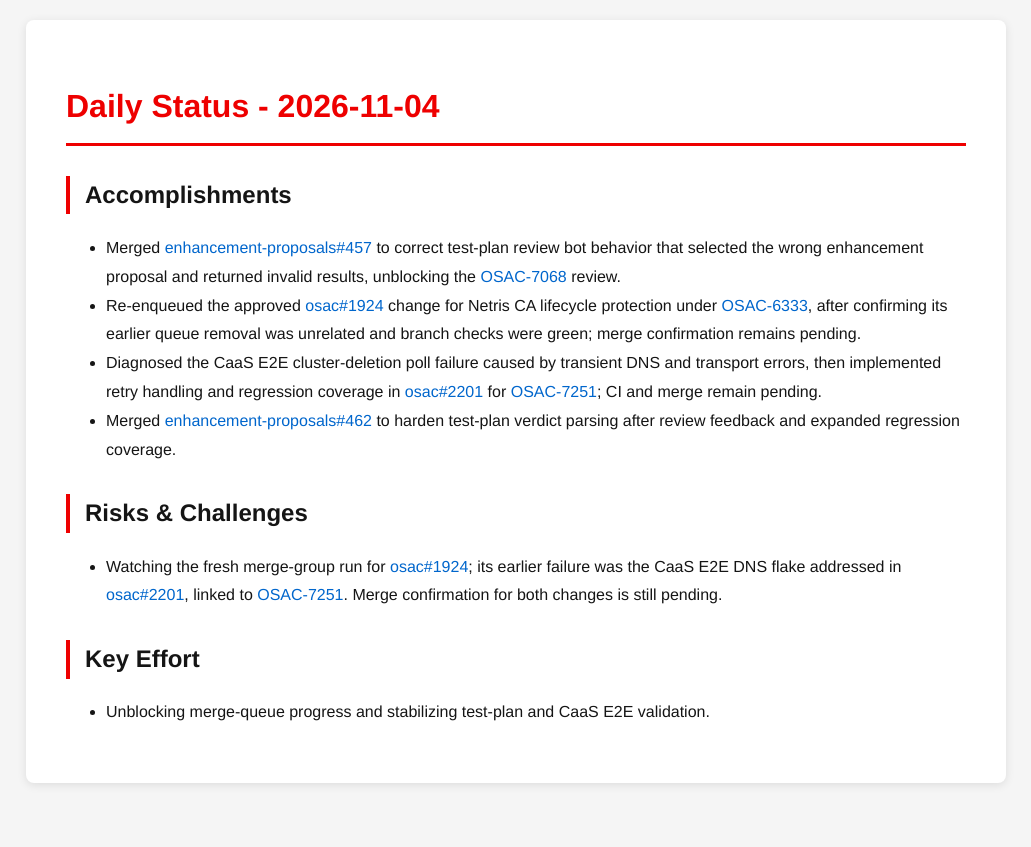
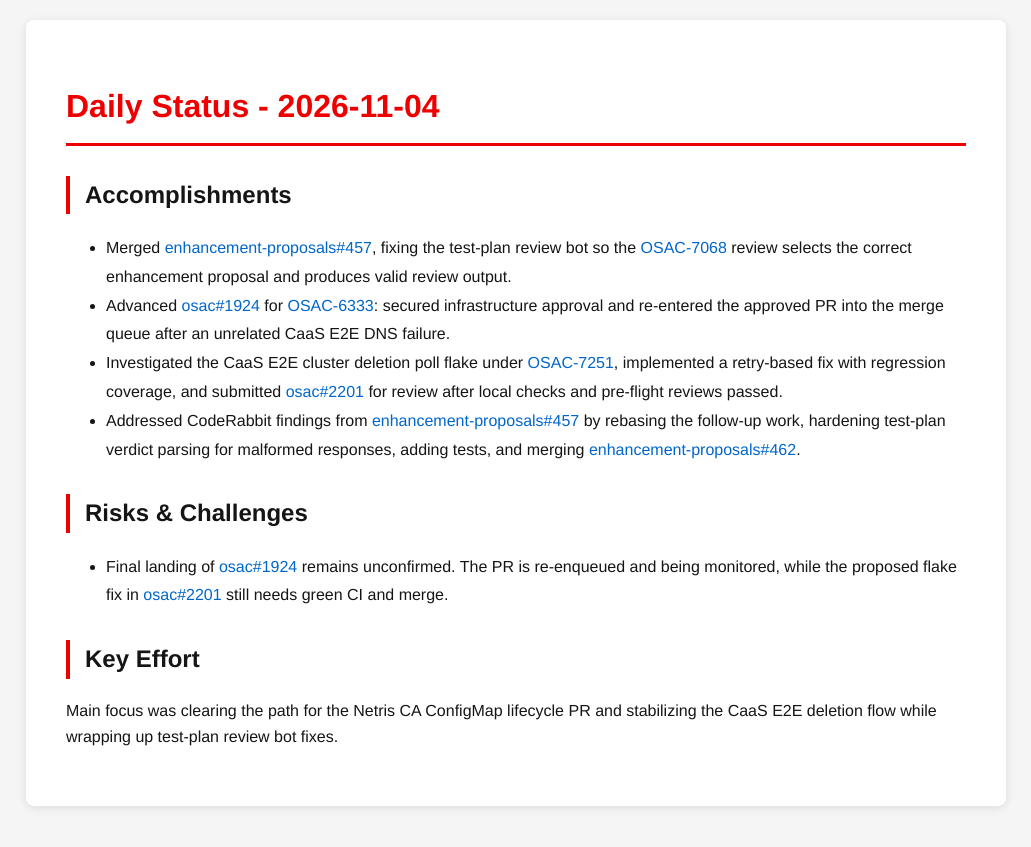
Before and after one commit to tzvatot/daily-status, a Jekyll site: the page built from 2026-11-04.md, in a window 1280 px wide. Shown: the top 847 px of the page, without its empty margins (124-1155 px from the left). Built offline with Jekyll 4.4.1, drawn with Linux system fonts in a browser that asks for light colours.

Commit message:
Daily status update - 2026-11-04

```diff
--- a/2026-11-04.md
+++ b/2026-11-04.md
@@ -7,13 +7,13 @@ date: 2026-11-04
 # Daily Status - 2026-11-04
 
 ## Accomplishments
-- Merged [enhancement-proposals#457](https://github.com/osac-project/enhancement-proposals/pull/457) to correct test-plan review bot behavior that selected the wrong enhancement proposal and returned invalid results, unblocking the [OSAC-7068](https://redhat.atlassian.net/browse/OSAC-7068) review.
-- Re-enqueued the approved [osac#1924](https://github.com/osac-project/osac/pull/1924) change for Netris CA lifecycle protection under [OSAC-6333](https://redhat.atlassian.net/browse/OSAC-6333), after confirming its earlier queue removal was unrelated and branch checks were green; merge confirmation remains pending.
-- Diagnosed the CaaS E2E cluster-deletion poll failure caused by transient DNS and transport errors, then implemented retry handling and regression coverage in [osac#2201](https://github.com/osac-project/osac/pull/2201) for [OSAC-7251](https://redhat.atlassian.net/browse/OSAC-7251); CI and merge remain pending.
-- Merged [enhancement-proposals#462](https://github.com/osac-project/enhancement-proposals/pull/462) to harden test-plan verdict parsing after review feedback and expanded regression coverage.
+- Merged [enhancement-proposals#457](https://github.com/osac-project/enhancement-proposals/pull/457), fixing the test-plan review bot so the [OSAC-7068](https://redhat.atlassian.net/browse/OSAC-7068) review selects the correct enhancement proposal and produces valid review output.
+- Advanced [osac#1924](https://github.com/osac-project/osac/pull/1924) for [OSAC-6333](https://redhat.atlassian.net/browse/OSAC-6333): secured infrastructure approval and re-entered the approved PR into the merge queue after an unrelated CaaS E2E DNS failure.
+- Investigated the CaaS E2E cluster deletion poll flake under [OSAC-7251](https://redhat.atlassian.net/browse/OSAC-7251), implemented a retry-based fix with regression coverage, and submitted [osac#2201](https://github.com/osac-project/osac/pull/2201) for review after local checks and pre-flight reviews passed.
+- Addressed CodeRabbit findings from [enhancement-proposals#457](https://github.com/osac-project/enhancement-proposals/pull/457) by rebasing the follow-up work, hardening test-plan verdict parsing for malformed responses, adding tests, and merging [enhancement-proposals#462](https://github.com/osac-project/enhancement-proposals/pull/462).
 
 ## Risks & Challenges
-- Watching the fresh merge-group run for [osac#1924](https://github.com/osac-project/osac/pull/1924); its earlier failure was the CaaS E2E DNS flake addressed in [osac#2201](https://github.com/osac-project/osac/pull/2201), linked to [OSAC-7251](https://redhat.atlassian.net/browse/OSAC-7251). Merge confirmation for both changes is still pending.
+- Final landing of [osac#1924](https://github.com/osac-project/osac/pull/1924) remains unconfirmed. The PR is re-enqueued and being monitored, while the proposed flake fix in [osac#2201](https://github.com/osac-project/osac/pull/2201) still needs green CI and merge.
 
 ## Key Effort
-- Unblocking merge-queue progress and stabilizing test-plan and CaaS E2E validation.
+Main focus was clearing the path for the Netris CA ConfigMap lifecycle PR and stabilizing the CaaS E2E deletion flow while wrapping up test-plan review bot fixes.
```
